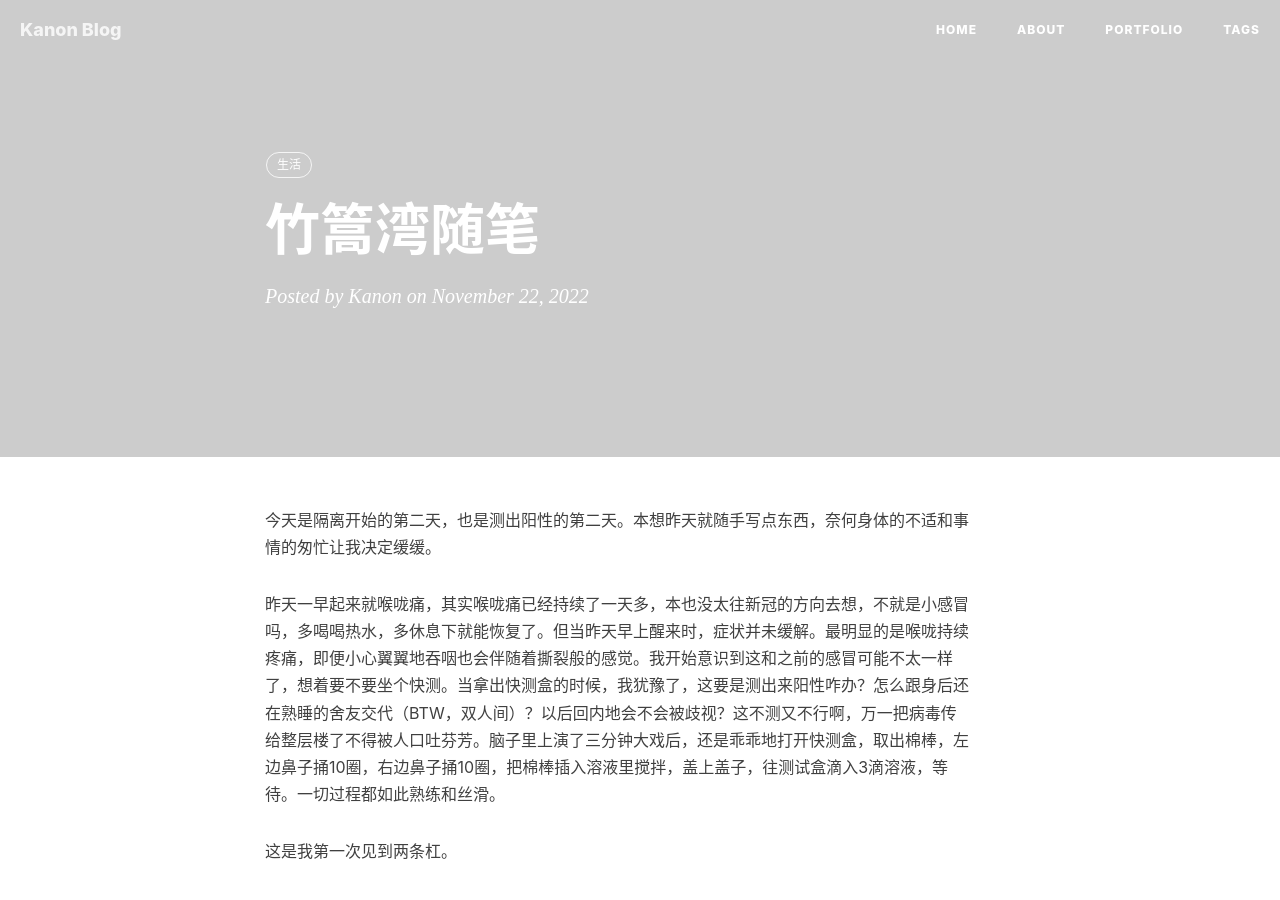
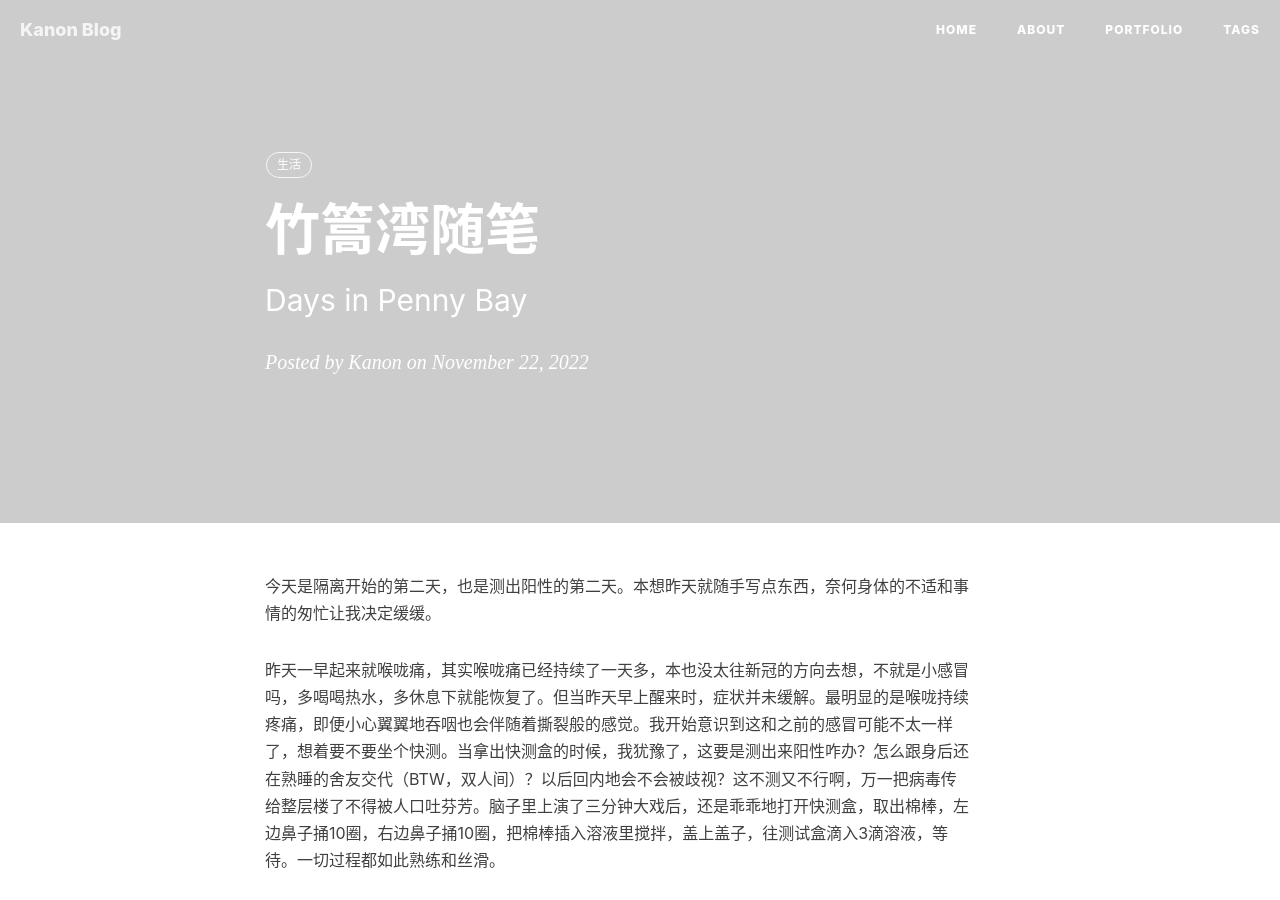
Before and after one commit to kanonjz/kanonjz.github.io, a Jekyll site: the page built from _posts/2022-11-20-penny-bay-1.md, in a window 1280 px wide and 900 px high. Built offline with Jekyll 4.4.1, drawn with Linux system fonts in a browser that asks for light colours; nearby versions of some CDN libraries; comment, search, counter and statistics services are not loaded.

Commit message:
Update 2022-11-20-penny-bay-1.md

```diff
--- a/_posts/2022-11-20-penny-bay-1.md
+++ b/_posts/2022-11-20-penny-bay-1.md
@@ -1,7 +1,7 @@
 ---
 layout:     post
 title: "竹篙湾随笔"
-subtitle:   ""
+subtitle:   "Days in Penny Bay"
 date:       2022-11-22
 author:     "Kanon"
 header-img: ""
```
